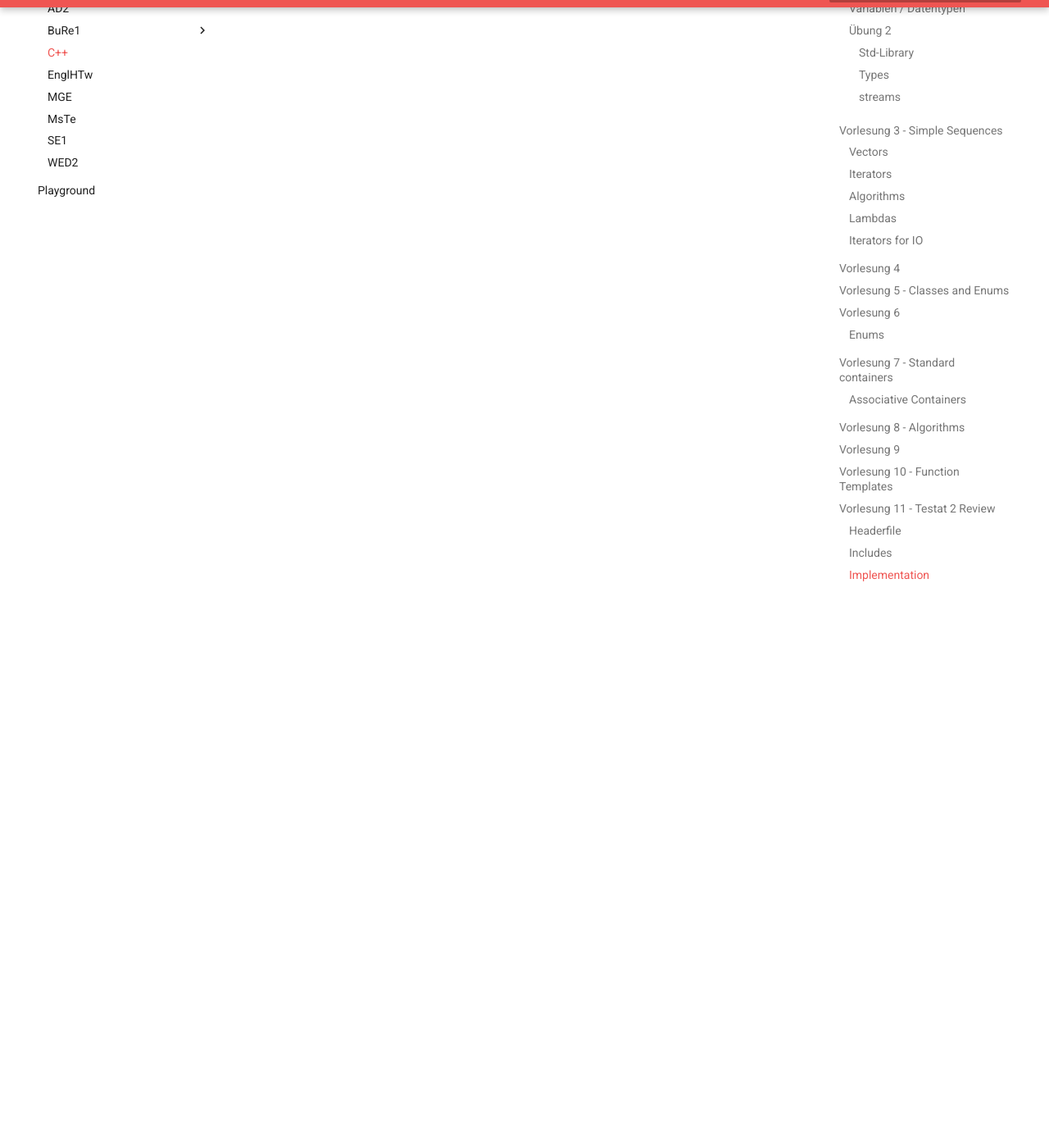
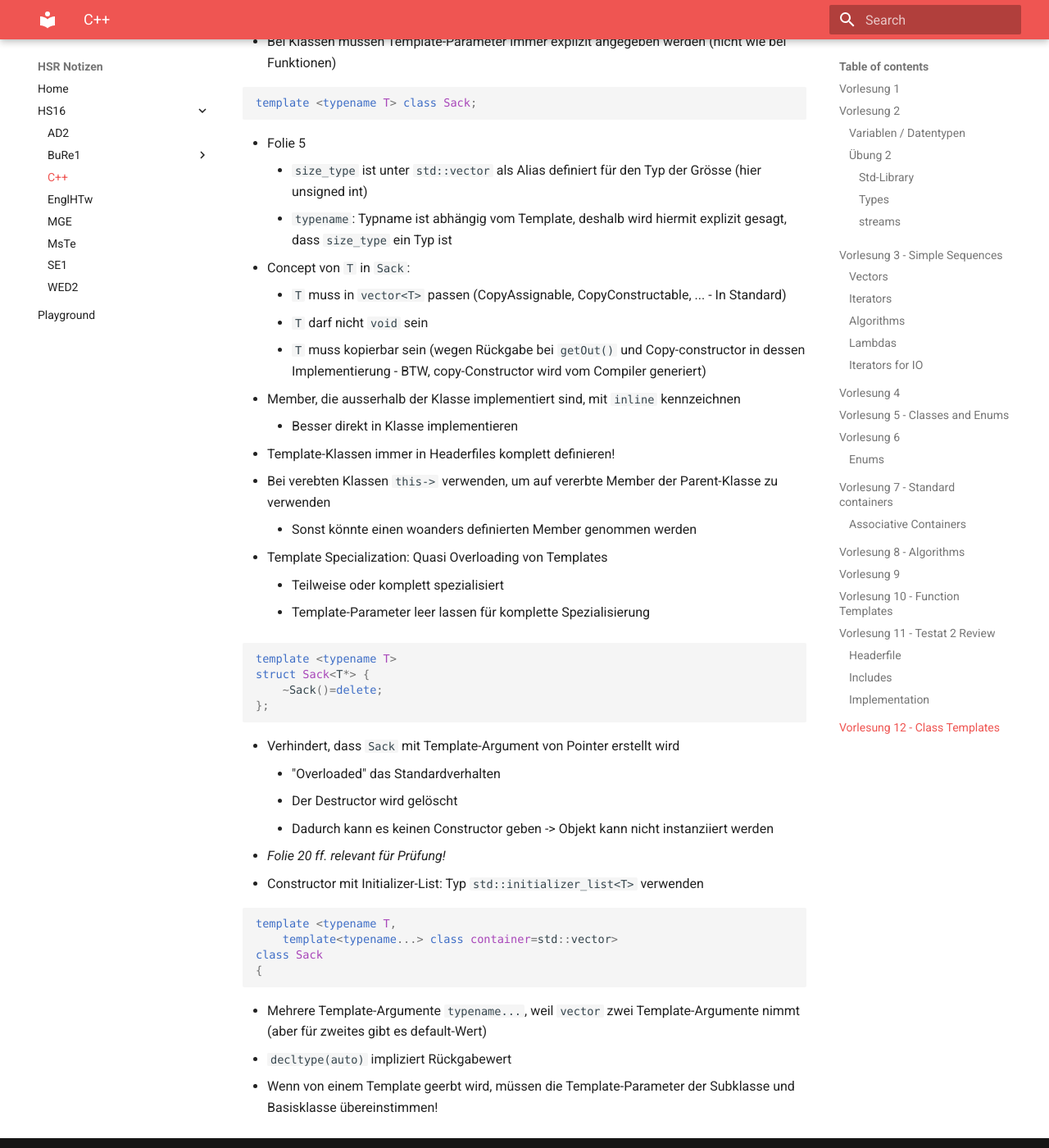
Before and after one commit to Excape/hsr-docs-hs16, an MkDocs documentation site: the page built from docs/hs16/cpi.md, in a window 1280 px wide and 1400 px high, scrolled down 16734 px. Shown: the whole window at 82% size. Built offline with MkDocs 1.6.1 and Material for MkDocs 9.7.7, drawn with Linux system fonts in a browser that asks for light colours; old or Windows-style settings are respelled for this version of MkDocs.

````diff
--- a/docs/hs16/cpi.md
+++ b/docs/hs16/cpi.md
@@ -475,3 +475,49 @@ inline std::istream & operator >>(std::istream & is, Word & w) {
 - Wenn ein Field const ist, kann es im Konstruktor nur über Initalizer gesetzt werden, nicht im body
 - Reihenfolge in der Klasse gibt an, in welcher Reihenfolge fields initialisiert werden
 - In Schlaufe auf `is.good()` prüfen, statt `while(is)`, da die bool-Konvertierung auch noch true zurück gibt, wenn `eof` erreicht ist. `good()` gibt nur true, wenn noch gelesen werden kann
+
+---
+## Vorlesung 12 - Class Templates
+- Bei Klassen müssen Template-Parameter immer explizit angegeben werden (nicht wie bei Funktionen)
+
+```c++
+template <typename T> class Sack;
+```
+- Folie 5
+    - `size_type` ist unter `std::vector` als Alias definiert für den Typ der Grösse (hier unsigned int)
+    - `typename`: Typname ist abhängig vom Template, deshalb wird hiermit explizit gesagt, dass `size_type` ein Typ ist
+- Concept von `T` in `Sack`:
+    - `T` muss in `vector<T>` passen (CopyAssignable, CopyConstructable, ... - In Standard)
+    - `T` darf nicht `void` sein
+    - `T` muss kopierbar sein (wegen Rückgabe bei `getOut()` und Copy-constructor in dessen Implementierung - BTW, copy-Constructor wird vom Compiler generiert)
+- Member, die ausserhalb der Klasse implementiert sind, mit `inline` kennzeichnen
+    - Besser direkt in Klasse implementieren
+- Template-Klassen immer in Headerfiles komplett definieren!
+- Bei verebten Klassen `this->` verwenden, um auf vererbte Member der Parent-Klasse zu verwenden
+    - Sonst könnte einen woanders definierten Member genommen werden
+- Template Specialization: Quasi Overloading von Templates
+    - Teilweise oder komplett spezialisiert
+    - Template-Parameter leer lassen für komplette Spezialisierung
+
+```c++
+template <typename T>
+struct Sack<T*> {
+    ~Sack()=delete;
+};
+```
+- Verhindert, dass `Sack` mit Template-Argument von Pointer erstellt wird
+    - "Overloaded" das Standardverhalten
+    - Der Destructor wird gelöscht
+    - Dadurch kann es keinen Constructor geben -> Objekt kann nicht instanziiert werden
+- *Folie 20 ff. relevant für Prüfung!*
+- Constructor mit Initializer-List: Typ `std::initializer_list<T>` verwenden
+
+```c++
+template <typename T,
+    template<typename...> class container=std::vector>
+class Sack
+{
+```
+- Mehrere Template-Argumente `typename...`, weil `vector` zwei Template-Argumente nimmt (aber für zweites gibt es default-Wert)
+- `decltype(auto)` impliziert Rückgabewert
+- Wenn von einem Template geerbt wird, müssen die Template-Parameter der Subklasse und Basisklasse übereinstimmen!
````
Also changed, not shown: docs/hs16/mste.md (+68 -1 lines).
